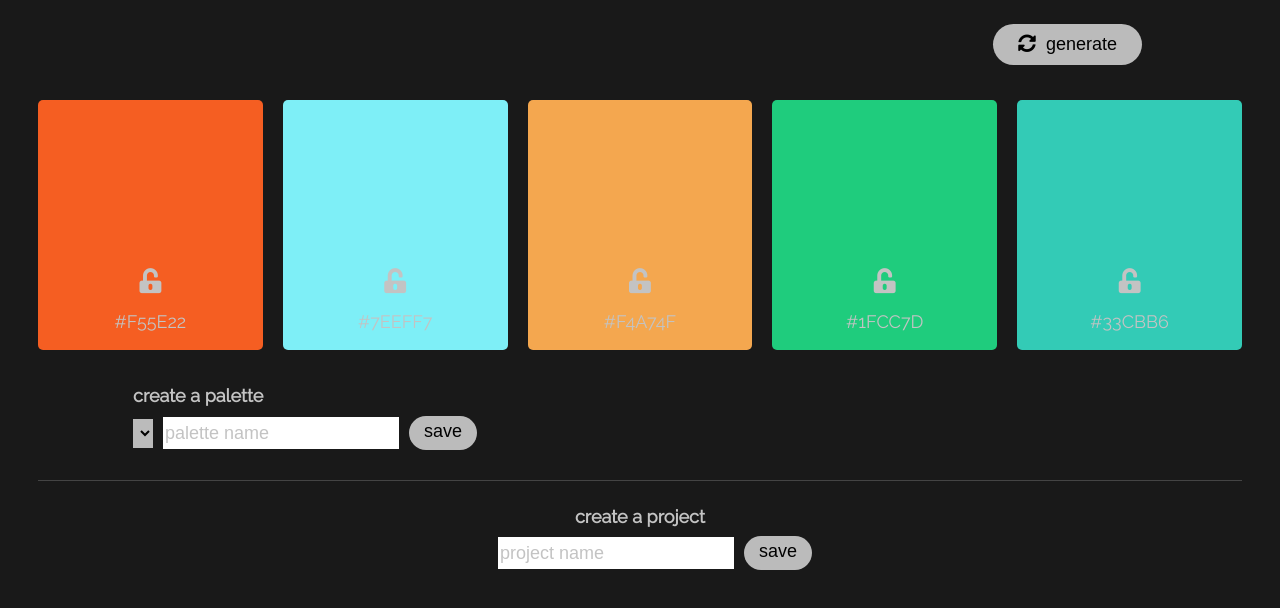
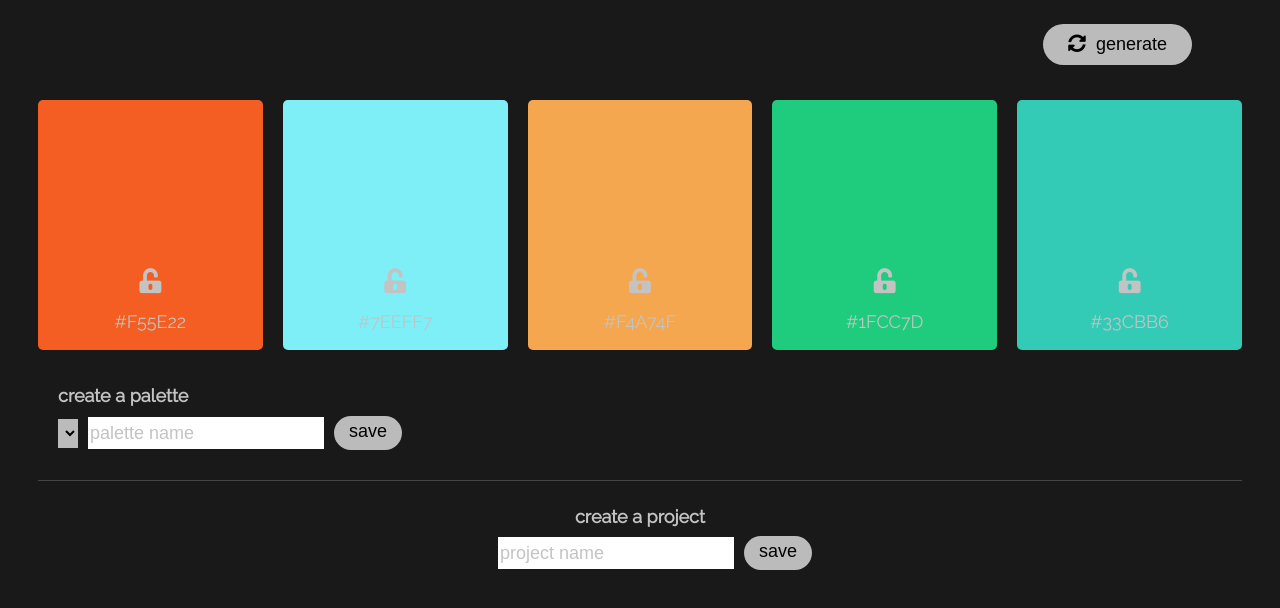
Before and after one commit to ashleylevi/colorcraze, a website: page public/index.html in a window 1280 px wide. Shown: the part 94-702 px from the top of the page. Drawn offline with Linux system fonts and the light colour scheme; no server answers.

Commit message:
Fix button css

```diff
--- a/public/css/styles.css
+++ b/public/css/styles.css
@@ -47,7 +47,7 @@ body {
 .button-container {
   display: flex;
   justify-content: flex-end;
-  margin-right: 100px;
+  margin-right: 50px;
 }
 
 .palette-display {
@@ -101,7 +101,7 @@ body {
 }
 
 .create-palette {
-  margin: 10px 0 0 125px;
+  margin: 10px 0 0 50px;
   display: flex;
   align-items: center;
   color: #c3c3c3;
@@ -111,7 +111,7 @@ body {
 }
 
 .save-container {
-  margin: 10px 0 0 125px;
+  margin: 10px 0 0 50px;
   display: flex;
   align-items: center;
 }
```
